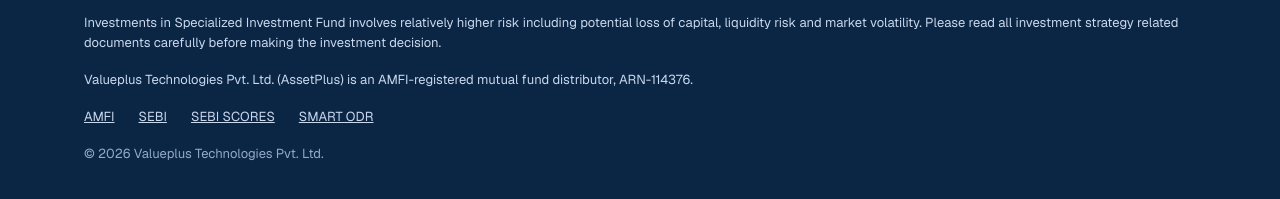
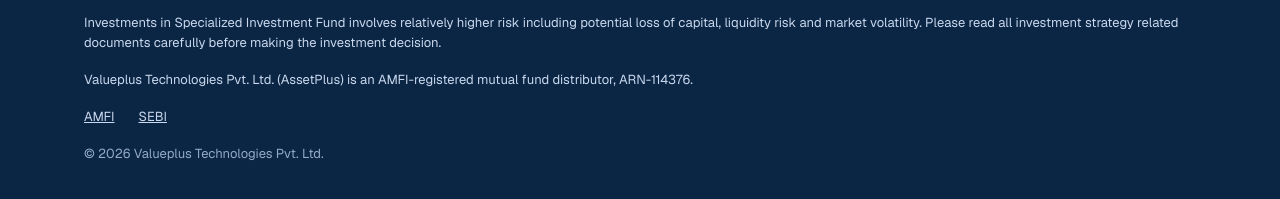
Before and after one commit to narashimanv/nfo-desk, a plain HTML site: page index.html in a window 1280 px wide. Shown: the part 2536-2735 px from the top of the page. Drawn offline with nearby package versions, Linux system fonts and the light colour scheme.

Commit message:
Remove SEBI SCORES and SMART ODR links
Co-Authored-By: Claude Opus 5.5 <noreply@anthropic.com>
Claude-Session: https://claude.ai/code/session_019XfLhaicrvKnRXcBnvEGGS

```diff
--- a/index.html
+++ b/index.html
@@ -123,8 +123,7 @@ footer p{margin:0}footer a{color:#C9D8EC}footer a:hover{color:#fff}
 <p>Investments in Specialized Investment Fund involves relatively higher risk including potential loss of capital, liquidity risk and market volatility. Please read all investment strategy related documents carefully before making the investment decision.</p>
 <p>Valueplus Technologies Pvt. Ltd. (AssetPlus) is an AMFI-registered mutual fund distributor, ARN-114376.</p>
 <div style="display:flex;flex-wrap:wrap;gap:8px 24px">
-<a href="https://www.amfiindia.com">AMFI</a><a href="https://www.sebi.gov.in">SEBI</a><a href="https://scores.sebi.gov.in">SEBI SCORES</a><a href="https://smartodr.in">SMART ODR</a>
-</div>
+<a href="https://www.amfiindia.com">AMFI</a><a href="https://www.sebi.gov.in">SEBI</a></div>
 <p style="color:#93A9C6">© 2026 Valueplus Technologies Pvt. Ltd.</p>
 </div>
 </footer>
```
